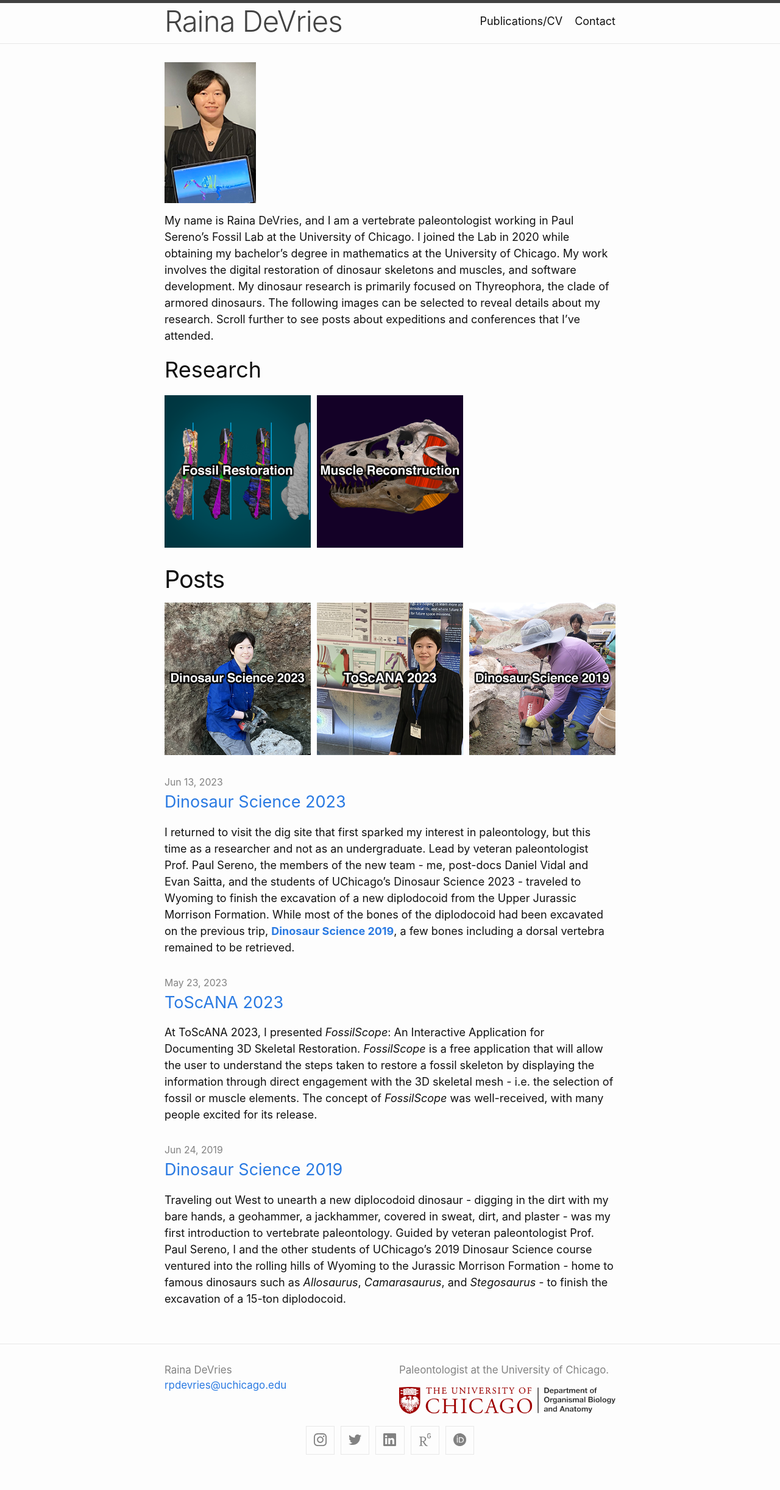
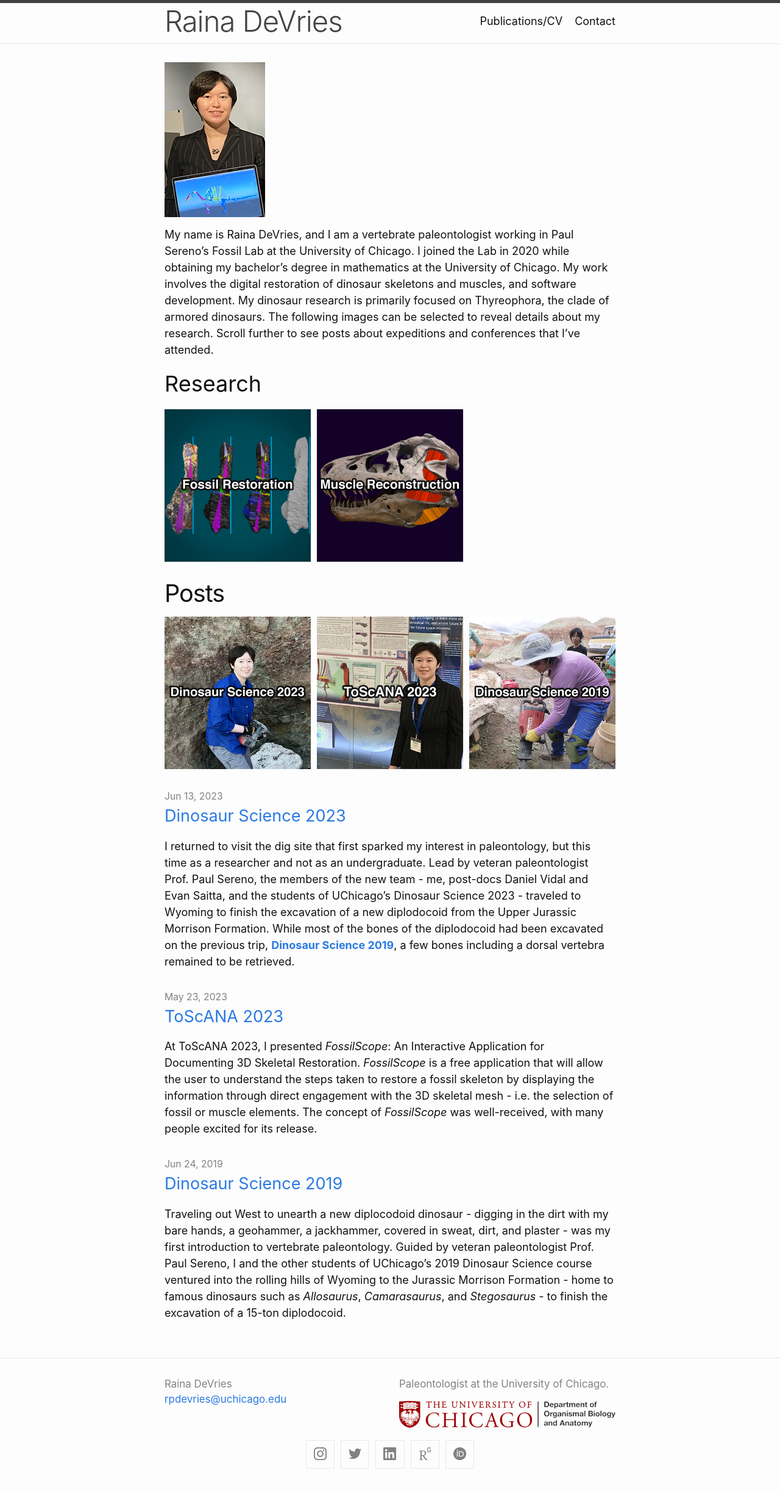
Before and after one commit to rpdevries/rpdevries.github.io, a Jekyll site: the page built from index.md, in a window 1280 px wide. Shown: the whole page at 61% size. Built offline with Jekyll 4.4.1, drawn with Linux system fonts in a browser that asks for light colours; before the commit the page ends 2420 px from its top, so only the background shows below that.

Commit message:
Update index.md

```diff
--- a/index.md
+++ b/index.md
@@ -2,7 +2,7 @@
 layout: home
 ---
 
-<img src="/assets/ProfilePic_Jan2024_crop.png" alt="Raina DeVries profile picture" width=150px>
+<img src="/assets/ProfilePic_Jan2024_crop.png" alt="Raina DeVries profile picture" width=165px>
 
 My name is Raina DeVries, and I am a vertebrate paleontologist working in Paul Sereno's Fossil Lab at the University of Chicago. I joined the Lab in 2020 while obtaining my bachelor's degree in mathematics at the University of Chicago. My work involves the digital restoration of dinosaur skeletons and muscles, and software development. My dinosaur research is primarily focused on Thyreophora, the clade of armored dinosaurs. The following images can be selected to reveal details about my research. Scroll further to see posts about expeditions and conferences that I've attended.
 
```
